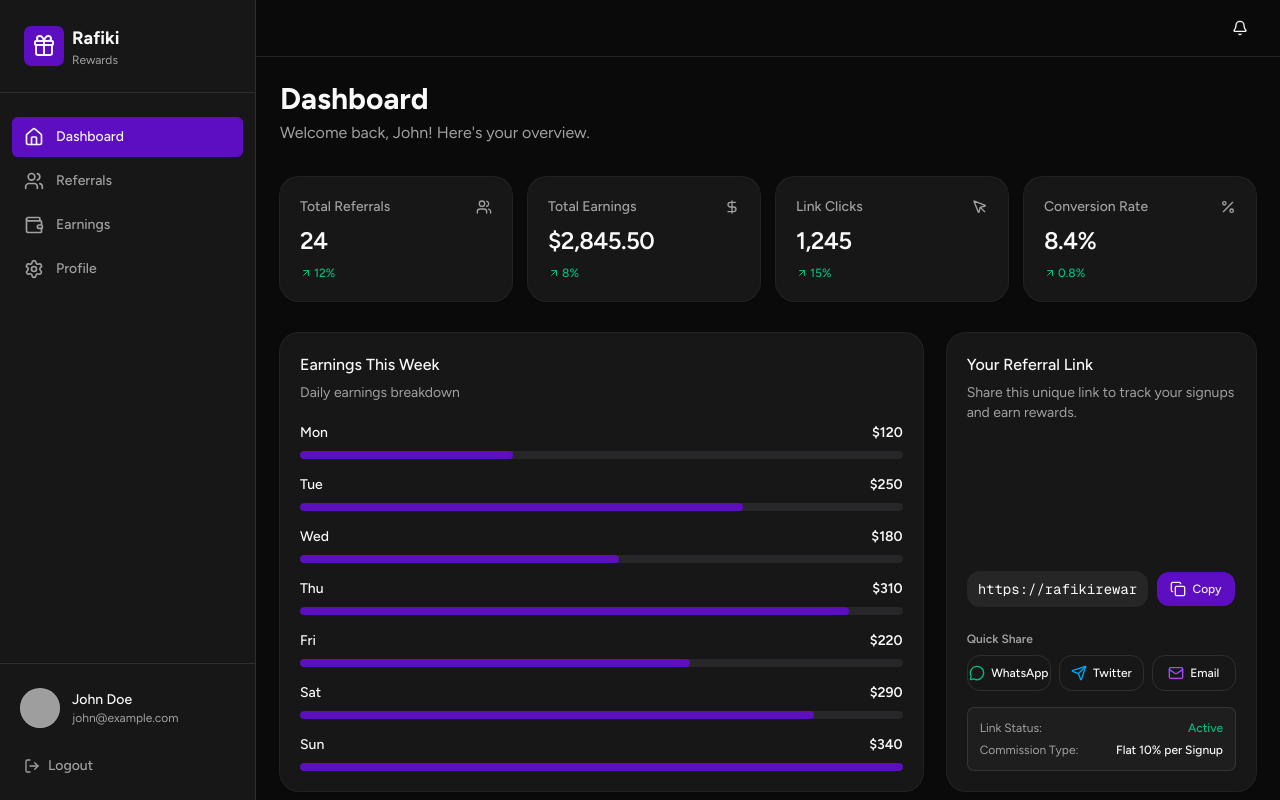
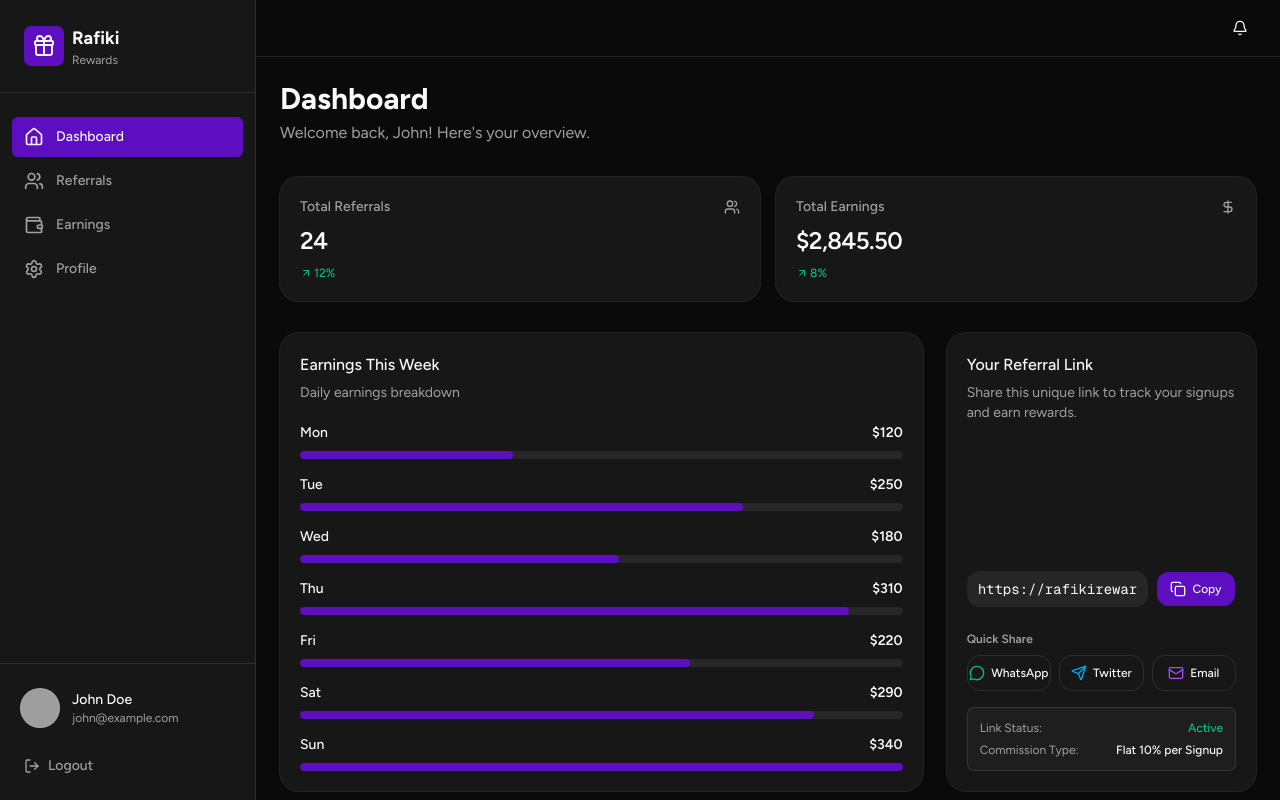
Before and after one commit to devflex002/rafiki-rewards, a Next.js app: page /dashboard in a window 1280 px wide. Built offline with nearby package versions, Linux system fonts and the light colour scheme; grey boxes are pictures that could not be loaded.

Commit message:
feat: implement dashboard, referrals, and profile pages with UI components

```diff
--- a/app/dashboard/page.tsx
+++ b/app/dashboard/page.tsx
@@ -125,26 +125,6 @@ export default function DashboardPage() {
               direction: 'up',
             },
           },
-          {
-            label: "Link Clicks",
-            value: "1,245",
-            icon: MousePointer,
-            trend: {
-              value: 15,
-              label: 'this week',
-              direction: 'up',
-            },
-          },
-          {
-            label: "Conversion Rate",
-            value: "8.4%",
-            icon: Percent,
-            trend: {
-              value: 0.8,
-              label: 'vs last week',
-              direction: 'up',
-            },
-          },
         ]}
       />
 
--- a/app/dashboard/profile/page.tsx
+++ b/app/dashboard/profile/page.tsx
@@ -33,16 +33,6 @@ export default function ProfilePage() {
             value: "Connected",
             icon: CreditCard,
             description: "Bank account",
-          },
-          {
-            label: "Account Created",
-            value: "120 days",
-            icon: BarChart3,
-            trend: {
-              value: 2,
-              label: 'active months',
-              direction: 'up',
-            },
           },
         ]}
       />
--- a/app/dashboard/referrals/page.tsx
+++ b/app/dashboard/referrals/page.tsx
@@ -13,7 +13,7 @@ import {
 import { ReferralsTable } from '@/components/referrals/referrals-table';
 import { ReferralStats } from '@/components/referrals/referral-stats';
 import { StatCard, StatsGrid } from '@/components/dashboard/stat-card';
-import { Search, Download, Users } from 'lucide-react';
+import { Search, Download, Users, UserCheck } from 'lucide-react';
 
 export default function ReferralsPage() {
   const [searchTerm, setSearchTerm] = useState('');
@@ -48,6 +48,12 @@ export default function ReferralsPage() {
               direction: 'up',
             },
           },
+          {
+            label: "Active Referrals",
+            value: "18",
+            icon: UserCheck,
+            description: "75% conversion rate",
+          },
         ]}
       />
 
```
